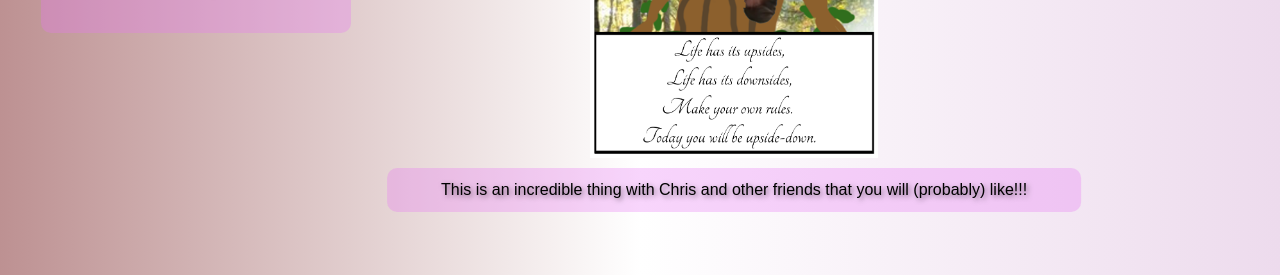
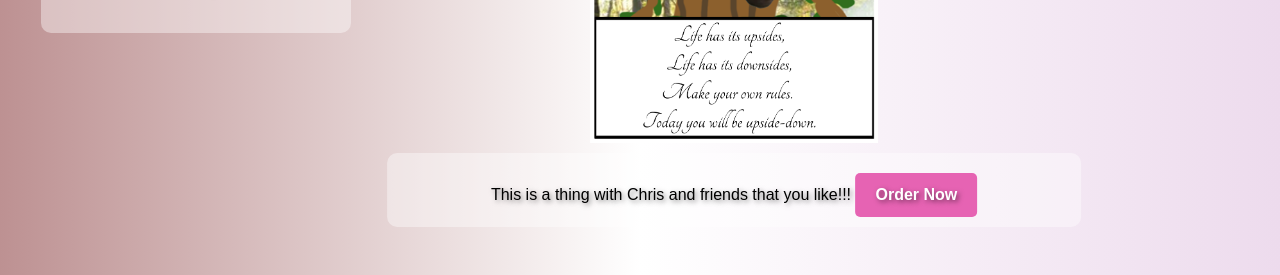
Before and after one commit to chrisvanbracht/ChiaraBday2025, a plain HTML site: page index.html in a window 1280 px wide. Shown: the part 525-800 px from the top of the page. Drawn offline with nearby package versions, Linux system fonts and the light colour scheme.

Commit message:
cdb2025 - added order button

```diff
--- a/index.html
+++ b/index.html
@@ -32,21 +32,26 @@
             height: 80vh;
             padding: 20px;
         }
+
         .info-box {
             width: 25%;
             padding: 20px;
-            background-color: hsl(293, 86%, 71%, 0.3);
+            background-color: rgba(255, 255, 255, 0.4);
             border-radius: 10px;
             margin-right: 20px;
             text-align: center;
+            color: black;
         }
+
         .carousel-container {
             width: 70%;
             position: relative;
         }
+
         .carousel-item {
             text-align: center;
         }
+
         .carousel-item img {
             max-width: 100%;
             height: auto;
@@ -55,38 +60,63 @@
             object-fit: contain;
             margin: auto;
         }
+
         .product-text {
             font-size: 1.5rem;
             font-weight: bold;
             margin-bottom: 10px;
             color: black;
         }
+
         .product-description {
-            background-color: hsl(293, 86%, 71%, 0.3);
+            background-color: rgba(255, 255, 255, 0.4);
             padding: 10px;
             border-radius: 10px;
             width: 80%;
-            color: rgb(0, 0, 0);
+            color: black;
             margin: 10px auto;
+            position: relative;
         }
+
+        .order-button {
+            display: inline-block;
+            padding: 10px 20px;
+            margin-top: 10px;
+            background-color: #E663B3;
+            color: white;
+            text-align: center;
+            border-radius: 5px;
+            text-decoration: none;
+            font-weight: bold;
+            transition: background-color 0.3s ease;
+        }
+
+        .order-button:hover {
+            background-color: #D154A6;
+        }
+
         .carousel-control-prev, .carousel-control-next {
             width: 10%;
             opacity: 1;
         }
+
         .carousel-control-prev-icon, .carousel-control-next-icon {
             background-color: rgba(0, 0, 0, 0.5);
             border-radius: 50%;
             padding: 10px;
         }
+
         .carousel-inner {
             display: flex;
         }
+
         .carousel-item {
             flex: 0 0 100%;
             transition: transform 0.5s ease-in-out;
         }
     </style>
 </head>
+<body>
     <body>
         <div class="banner">Happy Birthday Chiara</div>
 
@@ -102,23 +132,32 @@
                         <div class="carousel-item active">
                             <div class="product-text">Amazing Event 1</div>
                             <a href="product1.html">
-                            <img src="img1.png"alt="Product 1">
+                                <img src="img1.png" alt="Product 1">
                             </a>
-                        <div class="product-description">This is an incredible thing with Chris and other friends that you will (probably) like!!!</div>
+                            <div class="product-description">
+                                This is a thing with Chris and friends that you like!!!
+                                <a href="order1.html" class="order-button">Order Now</a>
+                            </div>
                         </div>
                         <div class="carousel-item">
                             <div class="product-text">Amazing Event 2</div>
                             <a href="product2.html">
                                 <img src="img2.png" alt="Product 2">
                             </a>
-                        <div class="product-description">Experience the next level of innovation with Product 2.</div>
+                            <div class="product-description">
+                                Experience the next level of innovation with Product 2.
+                                <a href="order2.html" class="order-button">Order Now</a>
+                            </div>
                         </div>
                         <div class="carousel-item">
                             <div class="product-text">Amazing Event 3</div>
                             <a href="product3.html">
                                 <img src="img3.png" alt="Product 3">
                             </a>
-                        <div class="product-description">Product 3 offers top-tier performance and style.</div>
+                            <div class="product-description">
+                                Product 3 offers top-tier performance and style.
+                                <a href="order3.html" class="order-button">Order Now</a>
+                            </div>
                         </div>
                     </div>
                     <button class="carousel-control-prev" type="button" data-bs-target="#productCarousel" data-bs-slide="prev">
```
Lines whose indentation alone changed are shown as unchanged.
